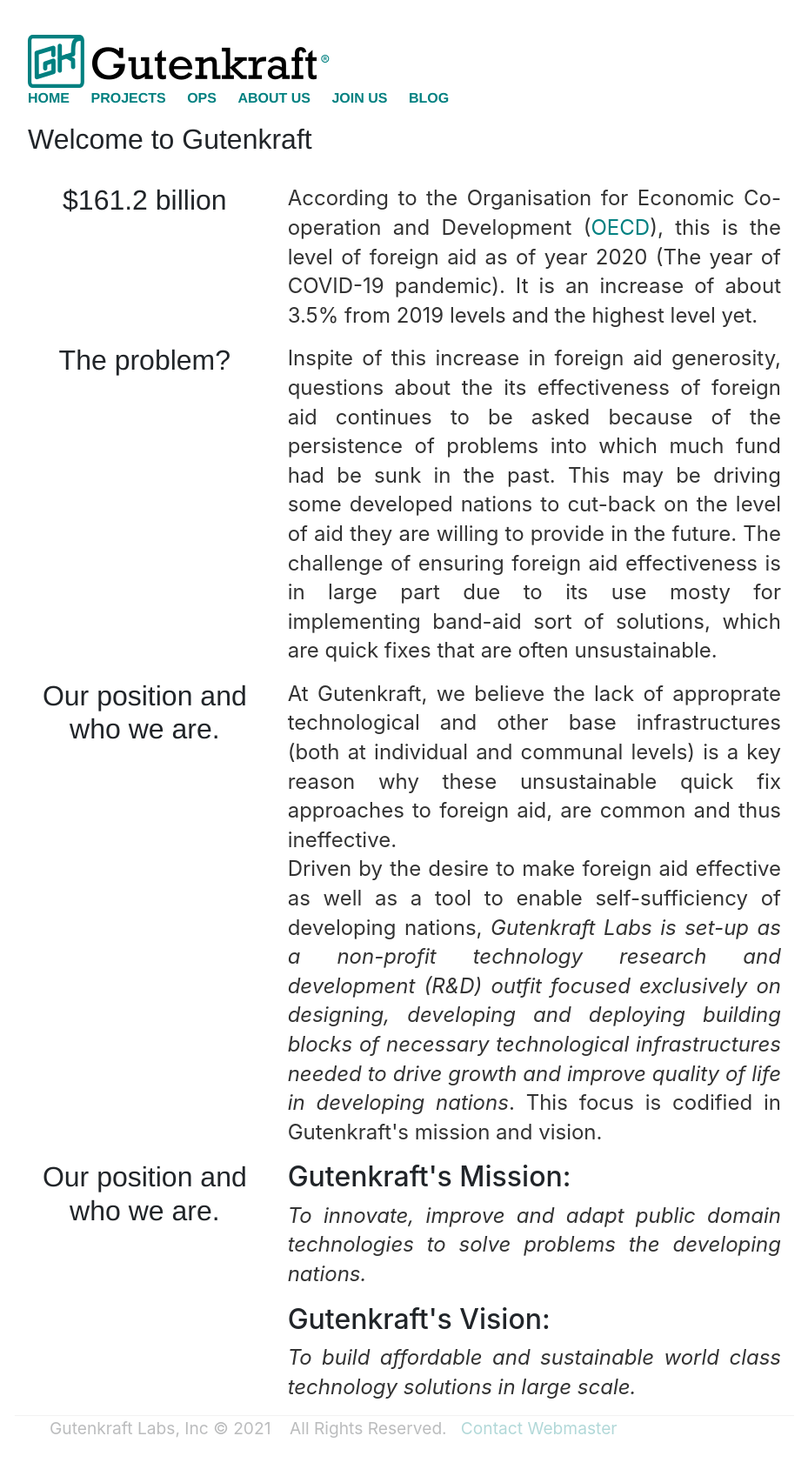
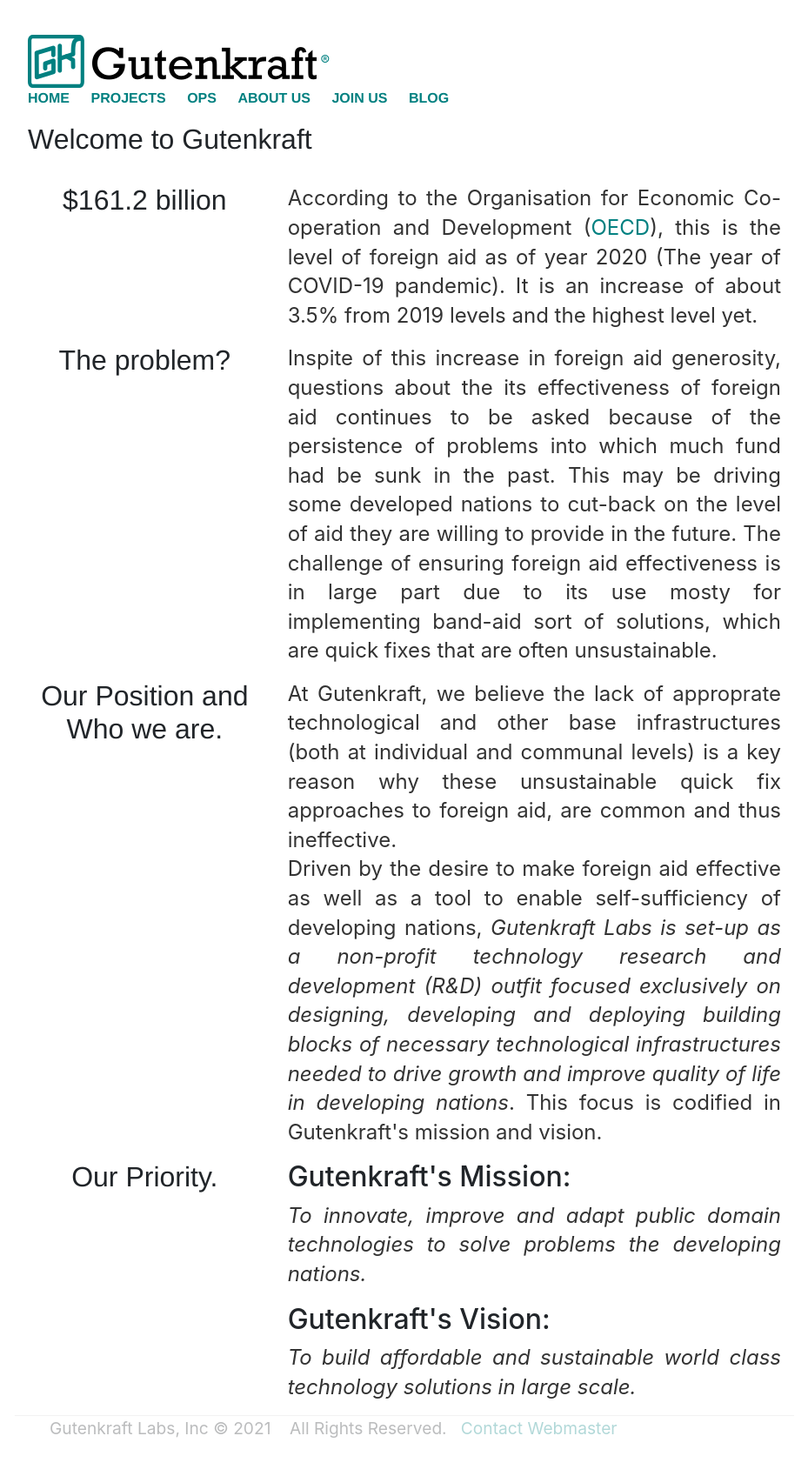
Before and after one commit to oferonmi/datafilik.github.io, a Jekyll site: the page built from index.html, in a window 1280 px wide. Shown: the whole page at 87% size, without its empty margins (175-1104 px from the left). Built offline with Jekyll 4.4.1, drawn with Linux system fonts in a browser that asks for light colours.

Commit message:
content update

```diff
--- a/index.html
+++ b/index.html
@@ -33,7 +33,7 @@ title: Gutenkraft - Innovate and adapt for growth
 
 	<div class="row">
 		<div class="col-4 text-center">
-			<h1>Our position and who we are.</h1>
+			<h1>Our Position and Who we are.</h1>
 		</div>
 		<div class="col-8 text-start">
 			<p class="fs-2" align="justify">
@@ -47,7 +47,7 @@ title: Gutenkraft - Innovate and adapt for growth
 
 	<div class="row">
 		<div class="col-4 text-center">
-			<h1>Our position and who we are.</h1>
+			<h1>Our Priority.</h1>
 		</div>
 		<div class="col-8 text-start">
 			<h2>Gutenkraft's Mission:</h2>
```
